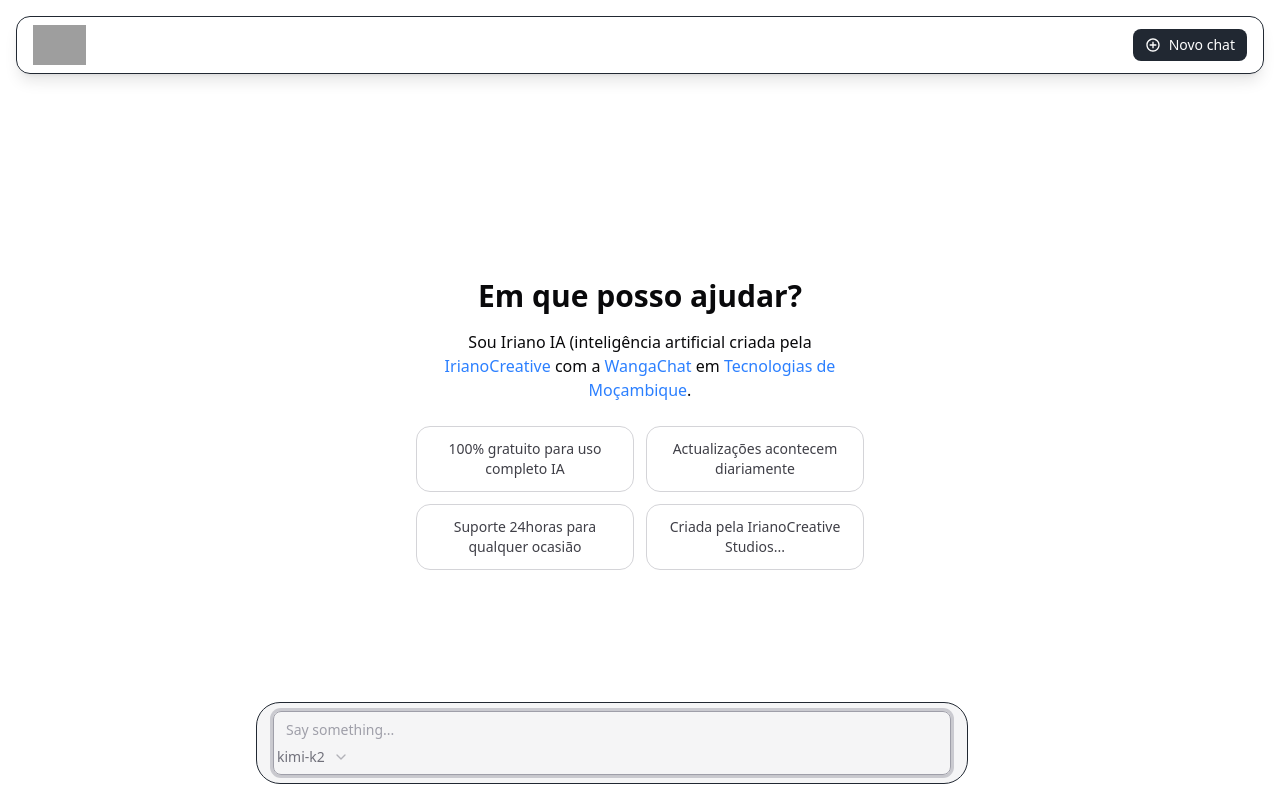
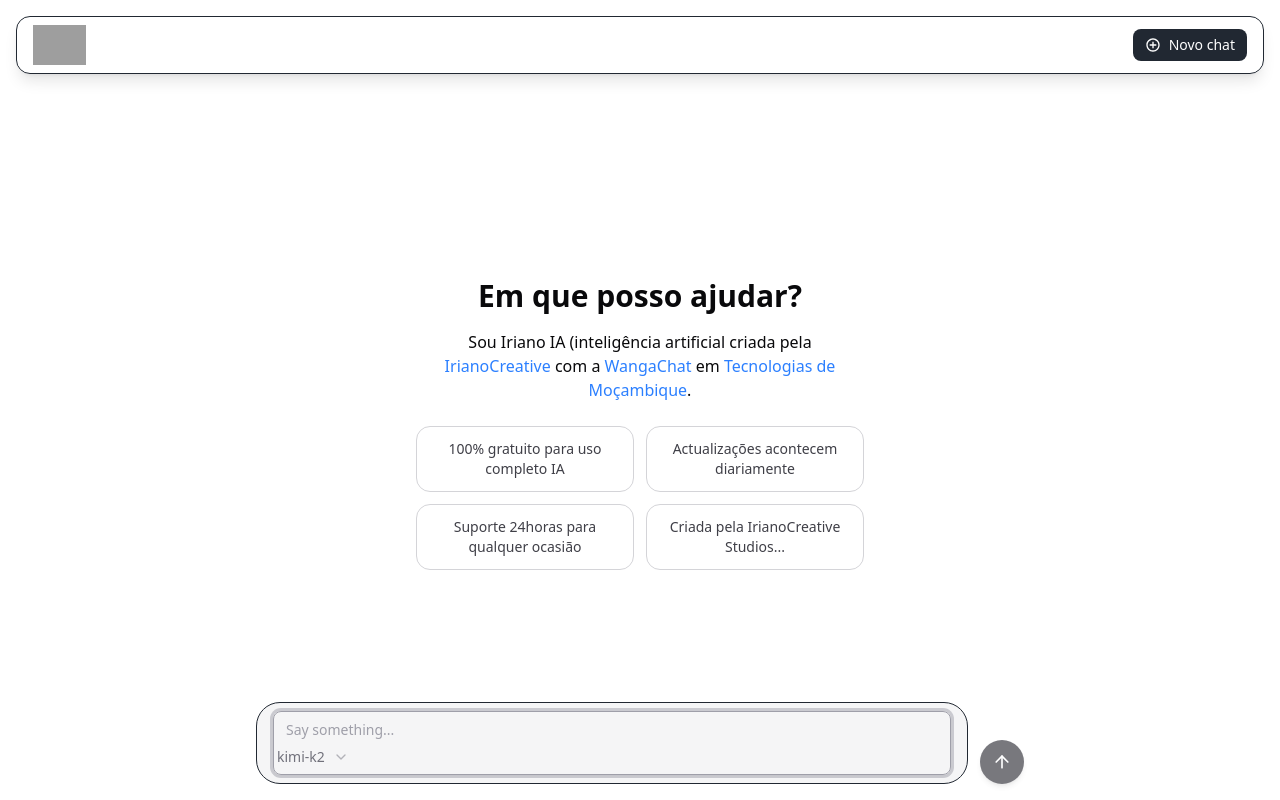
Before and after one commit to iriano380/hey-iriano, a Next.js app: page / in a window 1280 px wide. Built offline with nearby package versions, Linux system fonts and the light colour scheme; grey boxes are pictures that could not be loaded; what @ai-sdk/groq would draw is missing.

Commit message:
Update textarea.tsx

```diff
--- a/components/textarea.tsx
+++ b/components/textarea.tsx
@@ -25,7 +25,7 @@
   return (
     <div className="fixed bottom-4 left-1/2 transform -translate-x-1/2 w-[95%] max-w-3xl z-50 flex items-end gap-3">
 
-      {/* Área de texto com borda */}
+      {/* Área de texto com borda fina e arredondada */}
       <div className="flex-1 relative border border-[#212832] rounded-3xl bg-secondary/90 px-4 py-2 flex items-center gap-2">
         <ShadcnTextarea
           className="resize-none w-full bg-transparent text-white placeholder:text-zinc-400 focus:outline-none focus:ring-0 py-2 pr-10"
@@ -51,12 +51,12 @@
         />
       </div>
 
-      {/* Botão de envio flutuante */}
+      {/* Botão de envio flutuante com fundo preto */}
       {status === "streaming" || status === "submitted" ? (
         <button
           type="button"
           onClick={stop}
-          className="flex items-center justify-center rounded-full p-3 hover:bg-white/10 transition-colors"
+          className="flex items-center justify-center rounded-full p-3 bg-black hover:bg-zinc-800 transition-colors shadow-md"
         >
           <div className="animate-spin h-5 w-5 text-white">
             <svg className="h-5 w-5" viewBox="0 0 24 24">
@@ -81,7 +81,7 @@
         <button
           type="submit"
           disabled={isLoading || !input.trim()}
-          className="flex items-center justify-center rounded-full p-3 hover:bg-white/10 transition-colors"
+          className="flex items-center justify-center rounded-full p-3 bg-black hover:bg-zinc-800 disabled:bg-zinc-700 disabled:opacity-70 transition-colors shadow-md"
         >
           <ArrowUp className="h-5 w-5 text-white" />
         </button>
```
